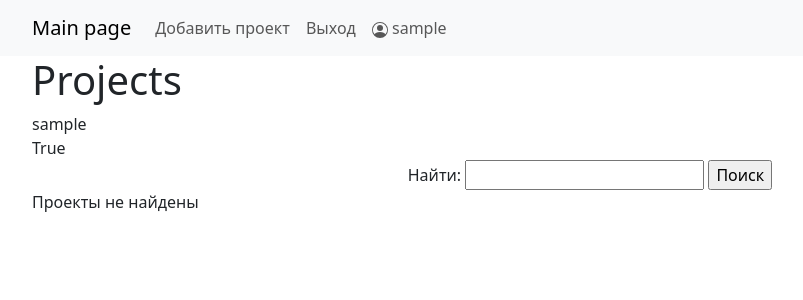
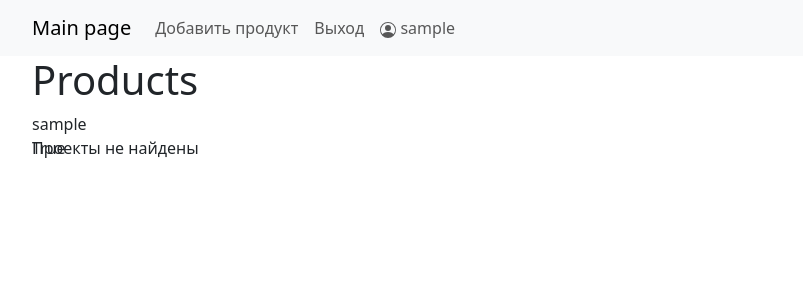
Before and after one commit to Amantay21/Reviewer_exam8, a Django app: page / in a window 1280 px wide. Shown: the top 300 px of the page, without its empty margins (50-853 px from the left). Run offline with Django 4.2, Linux system fonts and the light colour scheme; the visitor is signed in with stand-in values (Sample User, id 1); data that the repository does not hold is empty.

Commit message:
Добавил CRUD для товаров и отзывов

```diff
--- a/source/manage.py
+++ b/source/manage.py
@@ -1,11 +1,11 @@
 #!/usr/bin/env python
-"""Django's command-line utility for administrative tasks."""
+"""Django's command-line utility for administrative reviews."""
 import os
 import sys
 
 
 def main():
-    """Run administrative tasks."""
+    """Run administrative reviews."""
     os.environ.setdefault('DJANGO_SETTINGS_MODULE', 'hello.settings')
     try:
         from django.core.management import execute_from_command_line
--- a/source/webapp/admin.py
+++ b/source/webapp/admin.py
@@ -1 +1,7 @@
 from django.contrib import admin
+
+from webapp.models import Product, Review, Category
+
+admin.site.register(Product)
+admin.site.register(Review)
+admin.site.register(Category)
--- a/source/webapp/templates/base.html
+++ b/source/webapp/templates/base.html
@@ -5,7 +5,7 @@
 <head>
     <meta charset="utf-8">
     <meta name="viewport" content="width=device-width, initial-scale=1">
-    <title>{% block title %}Tasks{% endblock %}</title>
+    <title>{% block title %}Reviews{% endblock %}</title>
     <link href="https://cdn.jsdelivr.net/npm/bootstrap@5.3.2/dist/css/bootstrap.min.css" rel="stylesheet"
           integrity="sha384-T3c6CoIi6uLrA9TneNEoa7RxnatzjcDSCmG1MXxSR1GAsXEV/Dwwykc2MPK8M2HN" crossorigin="anonymous">
     <link rel="stylesheet" href="{% static 'css/style.css' %}">
--- /dev/null
+++ b/source/webapp/templates/products/index.html
@@ -0,0 +1,50 @@
+{% extends 'base.html' %}
+
+{% block menu %}{% if request.user.is_authenticated %}<a class="nav-link" aria-current="page"
+                   href="{% url 'webapp:products_create' %}">Добавить продукт</a>{% endif %}{% endblock %}
+
+{% block content %}
+    <h1>Products</h1>
+    {{ request.user }}
+    <br>
+    {{ request.user.is_authenticated }}
+
+
+    {% if is_paginated %}
+    	{% include 'partial/pagination.html' %}
+    {% endif %}
+
+
+     <div class="tasks d-flex justify-content-start  row g-4 ">
+    {% for product in products %}
+
+    {% endfor %}
+    </div>
+    <div class="tasks d-flex justify-content-start row g-4">
+    {% for product in products %}
+        <div class="col-sm-12 col-md-6 col-lg-4">
+        <div class="card" style="width: 18rem; ">
+          <img src="{{product.image}}" class="card-img-top" alt="...">
+          <div class="card-body">
+            <h5 class="card-title">{{ product.title }}</h5>
+                <h5 class="card-subtitle mb-2 text-body-secondary">{{ product.category.title }}</h5>
+                <h4 class="card-subtitle mb-2 text-body-secondary">{{ product.grade }}</h4>
+                <p><a href="{% url 'webapp:products_detail_view' pk=product.pk %}" class="card-link">Подробнее...</a></p>
+                {% if request.user.is_authenticated %}<p>
+                    <a href="{% url 'webapp:products_update' pk=product.pk %}" class="card-link">Редактировать</a></p>
+                <p><a href="{% url 'webapp:products_delete' pk=product.pk %}" class="card-link" >Delete</a></p>
+          {% endif %}
+
+          </div>
+        </div>
+        </div>
+
+
+    {% empty %}
+    <p>Проекты не найдены</p>
+    {% endfor %}
+    </div>
+    {% if is_paginated %}
+    	{% include 'partial/pagination.html' %}
+    {% endif %}
+{% endblock %}
--- a/source/webapp/templates/projects/index.html
+++ /dev/null
@@ -1,45 +0,0 @@
-{% extends 'base.html' %}
-
-{% block menu %}{% if request.user.is_authenticated %}<a class="nav-link" aria-current="page"
-                   href="{% url 'webapp:projects_create' %}">Добавить проект</a>{% endif %}{% endblock %}
-
-{% block content %}
-    <h1>Projects</h1>
-    {{ request.user }}
-    <br>
-    {{ request.user.is_authenticated }}
-     <div>
-        {% include 'partial/simple_search.html' %}
-    </div>
-
-    {% if is_paginated %}
-    	{% include 'partial/pagination.html' %}
-    {% endif %}
-
-    <div class="tasks d-flex justify-content-start row g-4">
-    {% for project in projects %}
-        <div class="col-sm-12 col-md-6 col-lg-3 d-flex flex-row mb-3">
-        <div class="card my-3 " style="width: 18rem;">
-            <div class="card-body ">
-                <h5 class="card-title">{{ project.title }}</h5>
-                <h6 class="card-subtitle mb-2 text-body-secondary">{{ project.description }}</h6>
-                <h6 class="card-subtitle mb-2 text-body-secondary">{{ project.start_date }}</h6>
-
-                <p><a href="{% url 'webapp:projects_detail_view' pk=project.pk %}" class="card-link">Подробнее...</a></p>
-                {% if request.user.is_authenticated %}<p>
-                    <a href="{% url 'webapp:projects_update' pk=project.pk %}" class="card-link">Редактировать</a></p>
-                <p><a href="{% url 'webapp:projects_delete' pk=project.pk %}" class="card-link" >Delete</a></p>
-                {% endif %}
-            </div>
-        </div>
-        </div>
-
-
-    {% empty %}
-    <p>Проекты не найдены</p>
-    {% endfor %}
-    </div>
-    {% if is_paginated %}
-    	{% include 'partial/pagination.html' %}
-    {% endif %}
-{% endblock %}
--- a/source/webapp/templates/tasks/tasks_create.html
+++ b/source/webapp/templates/reviews/review_create.html
@@ -1,10 +1,10 @@
 {% extends 'base.html' %}
 
-{% block title %}Add product{% endblock %}
+{% block title %}Add review{% endblock %}
 {% block menu %}<a class="nav-link" aria-current="page"  href="{% url 'webapp:index' %}">На главную</a>{% endblock %}
 
 {% block content %}
-<h1>Create task</h1>
+<h1>Create review</h1>
 
 <form action="" method="post">
     {% include 'partial/forms.html' with value_submit='Create'%}
--- a/source/webapp/templates/tasks/task_delete.html
+++ b/source/webapp/templates/reviews/review_delete.html
@@ -1,10 +1,10 @@
 {% extends "base.html" %}
-{% block title %}Delete Task{% endblock %}
+{% block title %}Delete review{% endblock %}
 {% block menu %}
     <li><a href="{% url 'webapp:tasks_view' pk=task.pk %}">View</a></li>
 {% endblock %}
 {% block content %}
-    <h1>Are you sure want to delete this task "{{ task }}"?</h1>
+    <h1>Are you sure want to delete this review "{{ task }}"?</h1>
     <form method="POST" action="{% url "webapp:task_delete" pk=task.pk %}" class="text-center">
         {% csrf_token %}
         <p><input type="submit" value="Confirm"></p>
--- a/source/webapp/templates/tasks/task_update.html
+++ b/source/webapp/templates/reviews/review_update.html
@@ -1,7 +1,7 @@
 {% extends "base.html" %}
-{% block title %}Update Task{% endblock %}
+{% block title %}Update review{% endblock %}
 {% block content %}
-    <h1>Update Task</h1>
+    <h1>Update review</h1>
 
 <form action="" method="post">
     {% include 'partial/forms.html' with value_submit='Update' %}
--- a/source/webapp/templates/tasks/tasks_view.html
+++ b/source/webapp/templates/reviews/review_view.html
@@ -2,7 +2,7 @@
 {% block title %}{{ article.title }}{% endblock %}
 {% block menu %}<a class="nav-link" aria-current="page"  href="{% url 'webapp:index' %}">На главную</a>{% endblock %}
 {% block content %}
-    <h1>Task</h1>
+    <h1>Review</h1>
         <div class="card" >
             <div class="card-body">
                 <h3 class="card-title">{{ task.title }}</h3>
--- a/source/webapp/urls.py
+++ b/source/webapp/urls.py
@@ -1,20 +1,20 @@
 from django.urls import path
 
-from webapp.views.product_views import ProjectsView, ProjectDetailView, ProjectCreateView, ProjectUpdateView, \
-    ProjectDeleteView
-from webapp.views.review_views import TaskCreateView, \
-     ReviewView, TaskUpdateView, TaskDeleteView
+from webapp.views.product_views import ProductsView, ProductDetailView, ProductCreateView, ProductUpdateView, \
+    ProductDeleteView
+from webapp.views.review_views import ReviewCreateView, \
+     ReviewView, ReviewUpdateView, ReviewDeleteView
 
 app_name = 'webapp'
 
 urlpatterns = [
-    path('', ProjectsView.as_view(), name='index'),
-    path('project/<int:pk>', ProjectDetailView.as_view(), name='projects_detail_view'),
-    path('project/create/', ProjectCreateView.as_view(), name='projects_create'),
-    path('project/<int:pk>/edit/', ProjectUpdateView.as_view(), name='projects_update'),
-    path('project/<int:pk>/delete/', ProjectDeleteView.as_view(), name='projects_delete'),
-    path('task/<int:pk>/add/', TaskCreateView.as_view(), name='tasks_create'),
-    path('task/<int:pk>', ReviewView.as_view(), name='tasks_view'),
-    path('task/<int:pk>/edit', TaskUpdateView.as_view(), name='task_update'),
-    path('task/<int:pk>/delete/', TaskDeleteView.as_view(), name='task_delete')
+    path('', ProductsView.as_view(), name='index'),
+    path('product/<int:pk>', ProductDetailView.as_view(), name='products_detail_view'),
+    path('product/create/', ProductCreateView.as_view(), name='products_create'),
+    path('product/<int:pk>/edit/', ProductUpdateView.as_view(), name='products_update'),
+    path('product/<int:pk>/delete/', ProductDeleteView.as_view(), name='products_delete'),
+    path('review/<int:pk>/add/', ReviewCreateView.as_view(), name='review_create'),
+    path('review/<int:pk>', ReviewView.as_view(), name='review_view'),
+    path('review/<int:pk>/edit', ReviewUpdateView.as_view(), name='review_update'),
+    path('review/<int:pk>/delete/', ReviewDeleteView.as_view(), name='review_delete')
 ]
--- a/source/webapp/views/product_views.py
+++ b/source/webapp/views/product_views.py
@@ -1,6 +1,5 @@
 from django.contrib.auth.mixins import LoginRequiredMixin
 from django.db.models import Q
-from django.shortcuts import redirect
 from django.urls import reverse, reverse_lazy
 from django.utils.http import urlencode
 from django.views.generic import ListView, DetailView, CreateView, UpdateView, DeleteView
@@ -9,10 +8,10 @@ from webapp.forms import SimpleSearchForm, ProductForms
 from webapp.models import Product
 
 
-class ProjectsView(ListView):
+class ProductsView(ListView):
     model = Product
-    template_name = 'projects/index.html'
-    context_object_name = 'projects'
+    template_name = 'products/index.html'
+    context_object_name = 'products'
     paginate_by = 5
 
     def get_search_form(self):
@@ -45,30 +44,30 @@ class ProjectsView(ListView):
         return context
 
 
-class ProjectDetailView(DetailView):
+class ProductDetailView(DetailView):
     model = Product
-    template_name = 'projects/projects_detail_view.html'
+    template_name = 'products/products_detail_view.html'
 
 
-class ProjectCreateView(LoginRequiredMixin, CreateView):
+class ProductCreateView(LoginRequiredMixin, CreateView):
     model = Product
-    template_name = 'projects/projects_create.html'
+    template_name = 'products/products_create.html'
     form_class = ProductForms
 
     def get_success_url(self):
-        return reverse('webapp:projects_detail_view', kwargs={'pk': self.object.pk})
+        return reverse('webapp:products_detail_view', kwargs={'pk': self.object.pk})
 
 
-class ProjectUpdateView(UpdateView):
+class ProductUpdateView(UpdateView):
     model = Product
-    template_name = 'projects/projects_update.html'
+    template_name = 'products/products_update.html'
     form_class = ProductForms
 
     def get_success_url(self):
-        return reverse('webapp:projects_detail_view', kwargs={'pk': self.object.pk})
+        return reverse('webapp:products_detail_view', kwargs={'pk': self.object.pk})
 
 
-class ProjectDeleteView(DeleteView):
+class ProductDeleteView(DeleteView):
     model = Product
-    template_name = 'projects/projects_delete.html'
+    template_name = 'products/products_delete.html'
     success_url = reverse_lazy('webapp:index')
```
Also changed, not shown: source/webapp/models.py (+13 -2 lines), source/webapp/templates/products/products_detail_view.html (added, +47 -0 lines), source/webapp/templates/projects/projects_detail_view.html (deleted, +0 -50 lines), source/webapp/views/review_views.py (+14 -24 lines), source/webapp/migrations/0002_category_alter_product_category.py (added), source/webapp/migrations/0003_alter_review_product.py (added), source/webapp/templates/products/products_create.html (renamed from source/webapp/templates/projects/projects_create.html), source/webapp/templates/products/products_delete.html (renamed from source/webapp/templates/projects/projects_delete.html), source/webapp/templates/products/products_update.html (renamed from source/webapp/templates/projects/projects_update.html).
